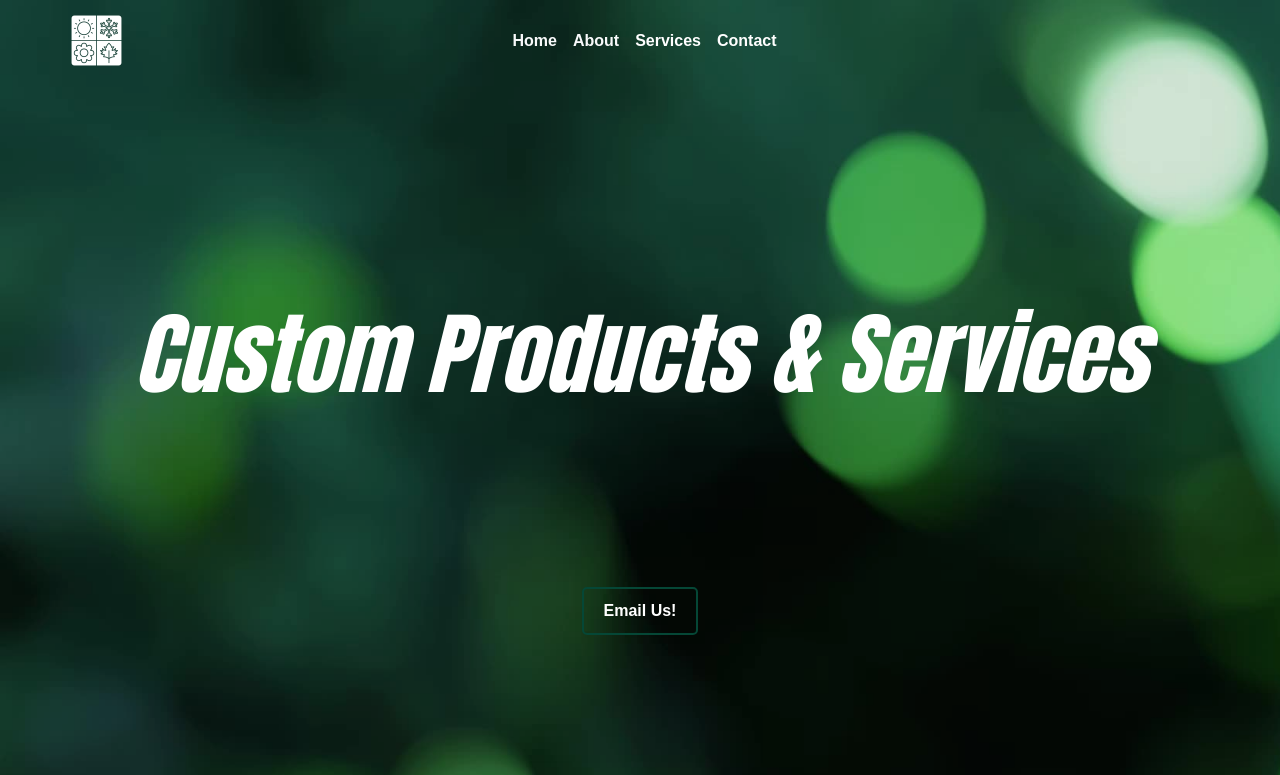
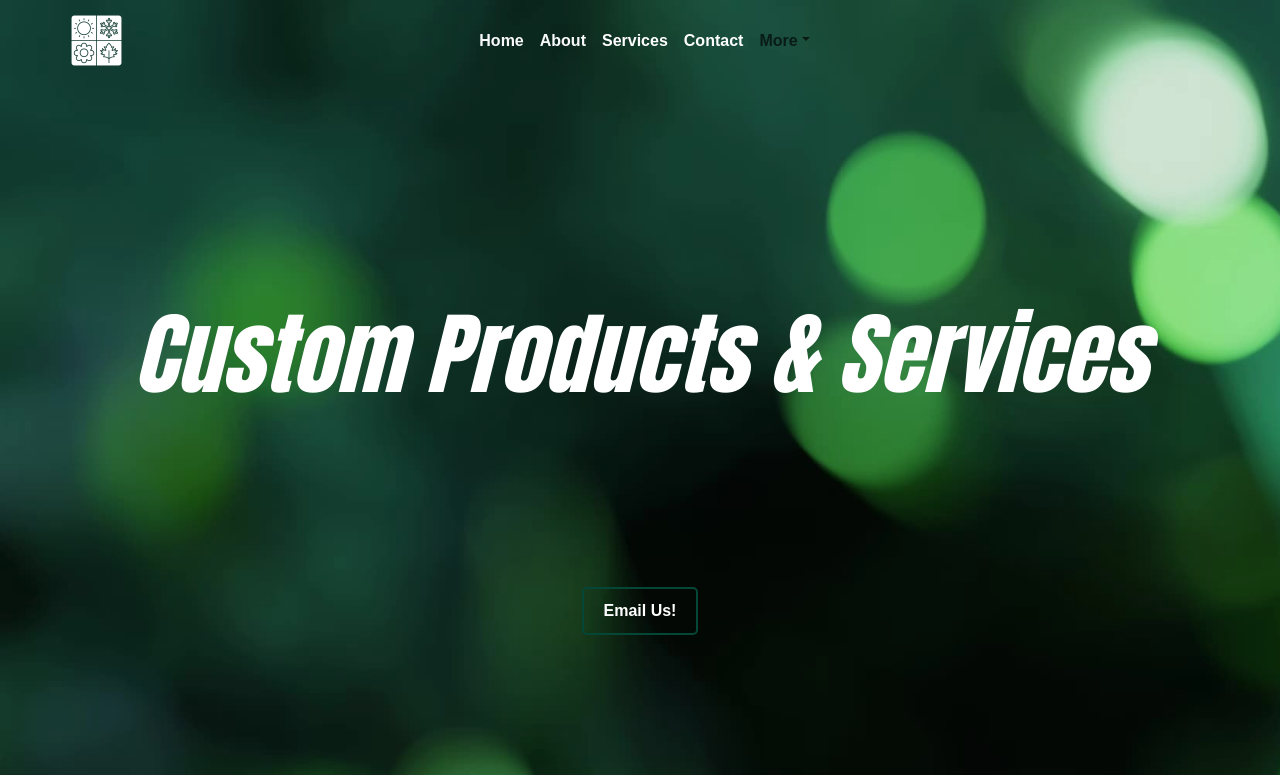
Before and after one commit to MikeAtwood/custom-products, a React (Vite) app: page /contact in a window 1280 px wide. Shown: the top 775 px of the page. Built offline with nearby package versions, Linux system fonts and the light colour scheme.

Commit message:
updated dropdown and css

```diff
--- a/src/App.css
+++ b/src/App.css
@@ -49,6 +49,10 @@ nav.navbar {
 
 .navbar .navbar-collapse .dropdown-menu {
   background-color: #fff;
+}
+
+.more-dropdown {
+  color: #fff !important;
 }
 
 /*--------------------------------------------------------- HERO ---------------------------------------------------------*/
--- a/src/components/Navbar.jsx
+++ b/src/components/Navbar.jsx
@@ -1,9 +1,9 @@
 import { useEffect, useState } from 'react'
 import Logo from '../assets/img/logo.png'
 import 'bootstrap/dist/css/bootstrap.min.css';
-import { Navbar, Container, Nav } from 'react-bootstrap'
+import { Navbar, Container, Nav, NavDropdown, NavItem } from 'react-bootstrap'
 import 'bootstrap/dist/css/bootstrap.min.css';
-// import { BrowserRouter as Router } from 'react-router-dom';
+import { Link } from 'react-router-dom';
 
 const NavBar = () => {
   const [activeLink, setActiveLink] = useState("home")
@@ -50,6 +50,11 @@ const NavBar = () => {
             <Nav.Link href="#about" className={`text-light ${activeLink === 'about' ? 'active' : ''}`} onClick={() => onUpdateActiveLink("about")}>About</Nav.Link>
             <Nav.Link href="#services" className={"text-white"} onClick={() => onUpdateActiveLink("services")}>Services</Nav.Link>
             <Nav.Link href="#contact" className={"text-white"} onClick={() => onUpdateActiveLink("contact")}>Contact</Nav.Link>
+            <NavDropdown title="More" className="more-dropdown">
+              <NavItem>
+                <Link to="/gallery">Gallery</Link>
+              </NavItem>
+            </NavDropdown>
           </Nav>
           </Navbar.Collapse>
 
```
Also changed, not shown: src/pages/Gallery.jsx (added).
